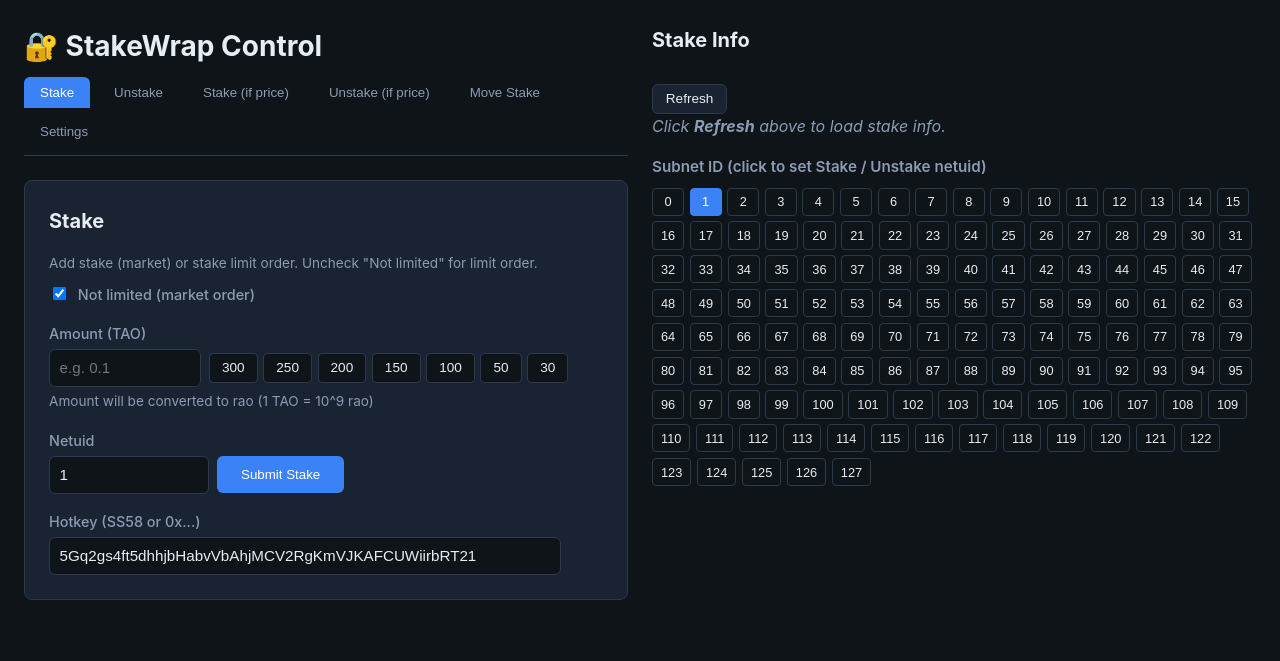
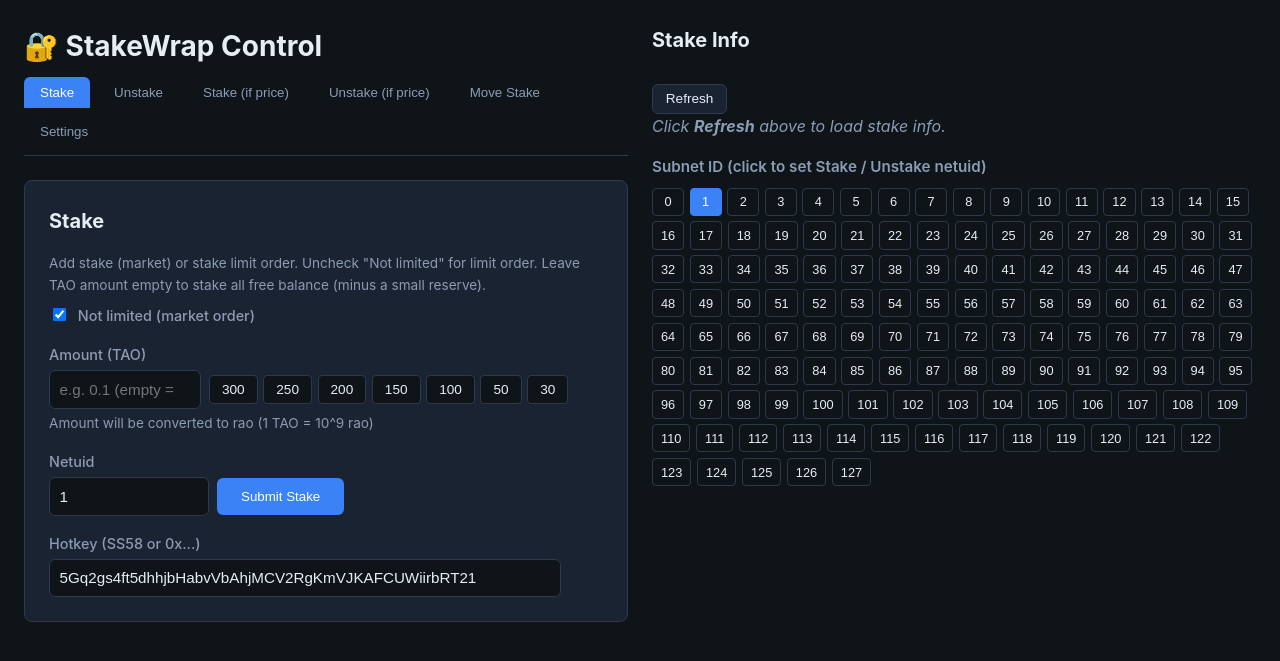
Before and after one commit to alpha-trading-com/evm-proxy, a FastAPI app: template app/templates/index.html in a window 1280 px wide. Shown: the top 661 px of the page. Run offline with FastAPI, Linux system fonts and the light colour scheme; the template is opened without the code that fills it, so the values that code supplies are empty.

Commit message:
fix: update stake amount handling and server port configuration
- Changed the server port from 10293 to 10294 for deployment.
- Updated `amount_tao` in `StakeBody`, `StakeLimitBody`, and `StakeIfPriceBody` schemas to allow `None` values, enhancing flexibility in stake amount specification.
- Introduced `resolve_stake_amount` function in `stake_service` to handle different stake amount scenarios, improving the logic for converting stake amounts to rao.

```diff
--- a/app/schemas.py
+++ b/app/schemas.py
@@ -5,13 +5,13 @@ from pydantic import BaseModel
 class StakeBody(BaseModel):
     hotkey: str
     netuid: int
-    amount_tao: float
+    amount_tao: float | None = None
 
 
 class StakeLimitBody(BaseModel):
     hotkey: str
     netuid: int
-    amount_tao: float
+    amount_tao: float | None = None
     rate_tolerance: float = 0.5
     use_min_tolerance: bool = False
     allow_partial: bool = False
@@ -22,7 +22,7 @@ class StakeIfPriceBody(BaseModel):
 
     hotkey: str
     netuid: int
-    amount_tao: float
+    amount_tao: float | None = None
     ref_price_tao_per_alpha: float
     require_above: bool = True
     not_limited: bool = True
--- a/app/templates/index.html
+++ b/app/templates/index.html
@@ -133,13 +133,13 @@
 
       <section class="panel active" id="panel-stake">
         <h2>Stake</h2>
-        <small class="hint">Add stake (market) or stake limit order. Uncheck "Not limited" for limit order.</small>
+        <small class="hint">Add stake (market) or stake limit order. Uncheck "Not limited" for limit order. Leave TAO amount empty to stake all free balance (minus a small reserve).</small>
         <label style="margin-top: 0.5rem;">
           <input id="stake-not-limited" type="checkbox" checked /> Not limited (market order)
         </label>
         <label>Amount (TAO)</label>
         <div class="amount-input-row">
-          <input id="stake-amount" type="number" step="any" placeholder="e.g. 0.1" />
+          <input id="stake-amount" type="number" step="any" placeholder="e.g. 0.1 (empty = all)" />
           <div class="amount-presets-row">
             <button type="button" class="amount-preset-btn" onclick="setTaoAmount(300)">300</button>
             <button type="button" class="amount-preset-btn" onclick="setTaoAmount(250)">250</button>
@@ -222,7 +222,7 @@
         </label>
         <label>Amount (TAO)</label>
         <div class="amount-input-row">
-          <input id="sif-amount" type="number" step="any" placeholder="e.g. 0.1" />
+          <input id="sif-amount" type="number" step="any" placeholder="e.g. 0.1 (empty = all)" />
           <div class="amount-presets-row">
             <button type="button" class="amount-preset-btn" onclick="setSifTaoAmount(300)">300</button>
             <button type="button" class="amount-preset-btn" onclick="setSifTaoAmount(250)">250</button>
@@ -556,19 +556,33 @@
       }
     }
 
+    /** Empty field => null (stake all on server). Invalid text => show error. */
+    function parseOptionalTaoAmount(inputId, resultId) {
+      const raw = document.getElementById(inputId).value.trim();
+      if (raw === '') return { ok: true, value: null };
+      const x = parseFloat(raw);
+      if (!Number.isFinite(x)) {
+        showResult(resultId, false, 'Invalid amount');
+        return { ok: false };
+      }
+      return { ok: true, value: x };
+    }
+
     function postStakeOrLimit() {
+      const parsed = parseOptionalTaoAmount('stake-amount', 'stake-result');
+      if (!parsed.ok) return;
       const notLimited = document.getElementById('stake-not-limited').checked;
       if (notLimited) {
         postJson('/api/stake', {
           hotkey: document.getElementById('stake-hotkey').value.trim(),
           netuid: parseInt(document.getElementById('stake-netuid').value, 10),
-          amount_tao: parseFloat(document.getElementById('stake-amount').value),
+          amount_tao: parsed.value,
         }, 'stake-result');
       } else {
         postJson('/api/stake-limit', {
           hotkey: document.getElementById('stake-hotkey').value.trim(),
           netuid: parseInt(document.getElementById('stake-netuid').value, 10),
-          amount_tao: parseFloat(document.getElementById('stake-amount').value),
+          amount_tao: parsed.value,
           rate_tolerance: parseFloat(document.getElementById('sl-tolerance').value),
           use_min_tolerance: document.getElementById('sl-use-min').checked,
           allow_partial: document.getElementById('sl-partial').checked,
@@ -576,10 +590,15 @@
       }
     }
     async function calcMinToleranceStake() {
-      const amount = parseFloat(document.getElementById('stake-amount').value);
+      const raw = document.getElementById('stake-amount').value.trim();
+      if (raw === '') {
+        showResult('stake-result', false, 'Enter a TAO amount to calculate min tolerance (leave empty only when submitting stake all).');
+        return;
+      }
+      const amount = parseFloat(raw);
       const netuid = parseInt(document.getElementById('stake-netuid').value, 10);
-      if (!amount || !netuid) {
-        showResult('stake-result', false, 'Please enter TAO amount and Netuid');
+      if (!Number.isFinite(amount) || amount <= 0 || Number.isNaN(netuid)) {
+        showResult('stake-result', false, 'Please enter a valid TAO amount and Netuid');
         return;
       }
       showResult('stake-result', false, 'Calculating...');
```
Also changed, not shown: app/services/stake_service.py (+12 -0 lines), 1 other file.
